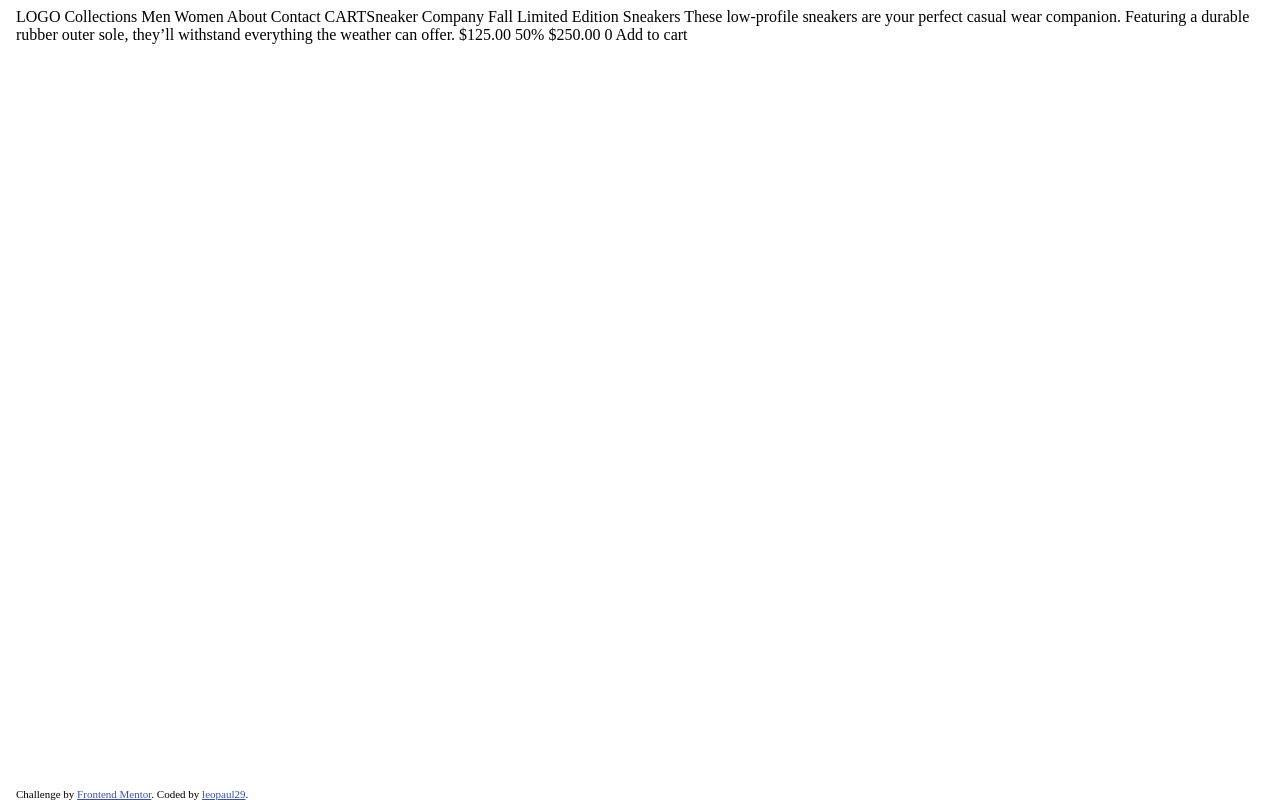
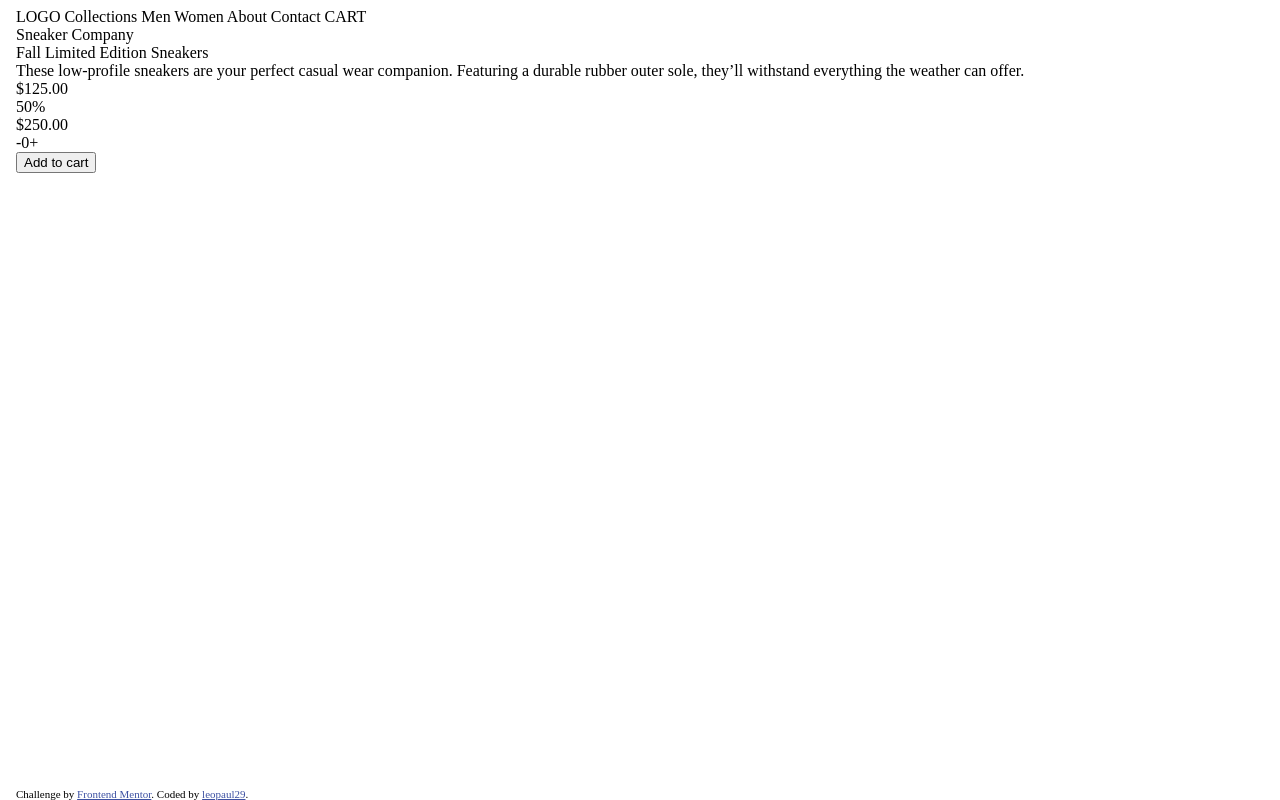
Before and after one commit to leopaul29/frontendmentor-ecommerce-product-page-main, an Angular app in the folder frontendmentor-ecommerce-product-page-main/: page / in a window 1280 px wide. Built offline with nearby package versions, Linux system fonts and the light colour scheme.

Commit message:
feat: product feature card html

```diff
--- a/frontendmentor-ecommerce-product-page-main/src/app/product/product-feature-card/product-feature-card.component.html
+++ b/frontendmentor-ecommerce-product-page-main/src/app/product/product-feature-card/product-feature-card.component.html
@@ -1,13 +1,19 @@
-Sneaker Company
-
-Fall Limited Edition Sneakers
-
-These low-profile sneakers are your perfect casual wear companion. Featuring a
-durable rubber outer sole, they’ll withstand everything the weather can offer.
-
-$125.00
-50%
-$250.00
-
-0
-Add to cart
+<div class="title">Sneaker Company</div>
+<div class="product-name">Fall Limited Edition Sneakers</div>
+<div class="product-description">
+    These low-profile sneakers are your perfect casual wear companion. Featuring a
+    durable rubber outer sole, they’ll withstand everything the weather can offer.
+</div>
+<div class="product-price">
+    <div class="price-afterDiscount">$125.00</div>
+    <div class="price-discount">50%</div>
+    <div class="price-beforeDiscount">$250.00</div>
+</div>
+<div class="cart-add">
+    <div class="cart-counter">
+        <span class="counter-decrease">-</span>
+        <span class="counter-current">0</span>
+        <span class="counter-increase">+</span>
+    </div>
+    <button class="btn">Add to cart</button>
+</div>
```
